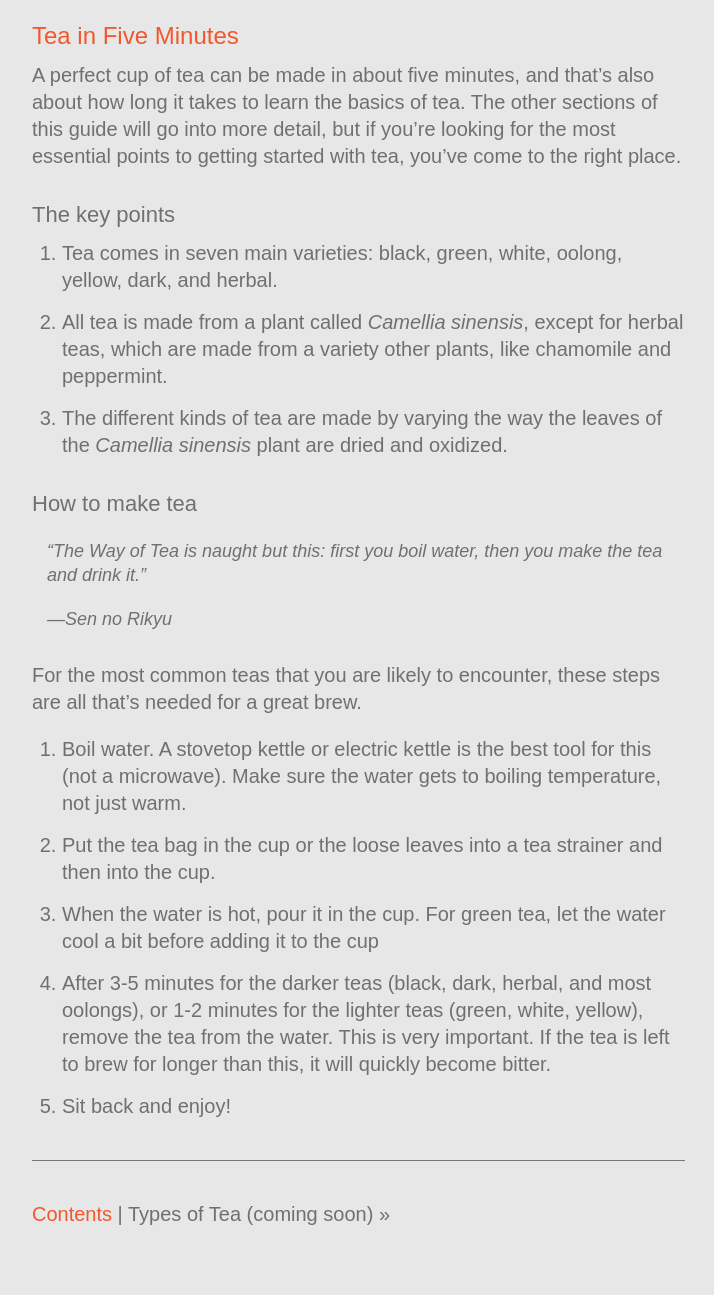
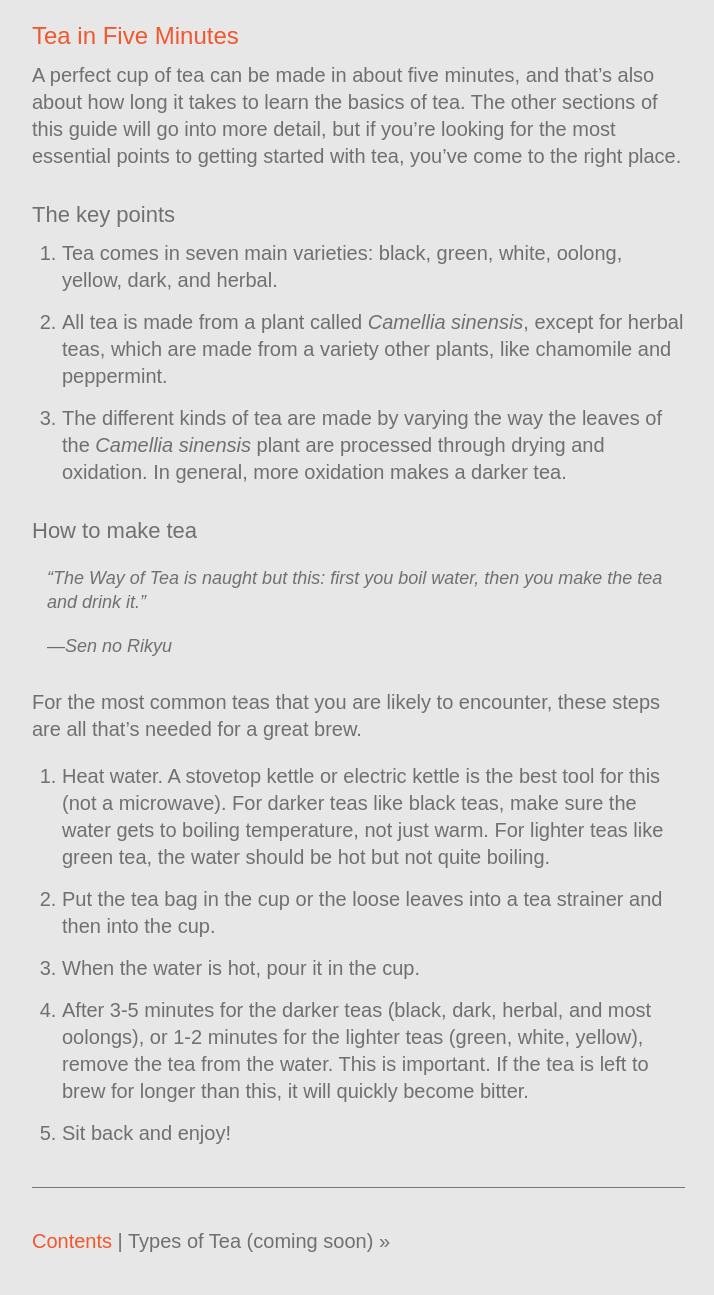
Before and after one commit to kmcgillivray/tea, a Jekyll site: the page built from tea-in-five-minutes.md, in a window 1280 px wide. Shown: the whole page, without its empty margins (428-1142 px from the left). Built offline with Jekyll 4.4.1, drawn with Linux system fonts in a browser that asks for light colours; nearby versions of some CDN libraries; before the commit the page ends 1268 px from its top, so only the background shows below that.

Commit message:
Edit tea in five minutes.

```diff
--- a/tea-in-five-minutes.md
+++ b/tea-in-five-minutes.md
@@ -10,7 +10,7 @@ A perfect cup of tea can be made in about five minutes, and that's also about ho
 
 1. Tea comes in seven main varieties: black, green, white, oolong, yellow, dark, and herbal.
 2. All tea is made from a plant called *Camellia sinensis*, except for herbal teas, which are made from a variety other plants, like chamomile and peppermint.
-3. The different kinds of tea are made by varying the way the leaves of the *Camellia sinensis* plant are dried and oxidized.
+3. The different kinds of tea are made by varying the way the leaves of the *Camellia sinensis* plant are processed through drying and oxidation. In general, more oxidation makes a darker tea.
 
 ## How to make tea
 
@@ -20,10 +20,10 @@ A perfect cup of tea can be made in about five minutes, and that's also about ho
 
 For the most common teas that you are likely to encounter, these steps are all that's needed for a great brew.
 
-1. Boil water. A stovetop kettle or electric kettle is the best tool for this (not a microwave). Make sure the water gets to boiling temperature, not just warm.
+1. Heat water. A stovetop kettle or electric kettle is the best tool for this (not a microwave). For darker teas like black teas, make sure the water gets to boiling temperature, not just warm. For lighter teas like green tea, the water should be hot but not quite boiling.
 2. Put the tea bag in the cup or the loose leaves into a tea strainer and then into the cup.
-3. When the water is hot, pour it in the cup. For green tea, let the water cool a bit before adding it to the cup
-4. After 3-5 minutes for the darker teas (black, dark, herbal, and most oolongs), or 1-2 minutes for the lighter teas (green, white, yellow), remove the tea from the water. This is very important. If the tea is left to brew for longer than this, it will quickly become bitter.
+3. When the water is hot, pour it in the cup.
+4. After 3-5 minutes for the darker teas (black, dark, herbal, and most oolongs), or 1-2 minutes for the lighter teas (green, white, yellow), remove the tea from the water. This is important. If the tea is left to brew for longer than this, it will quickly become bitter.
 5. Sit back and enjoy!
 
 <hr>
```
Also changed, not shown: types-of-tea.md (added, +9 -0 lines).
